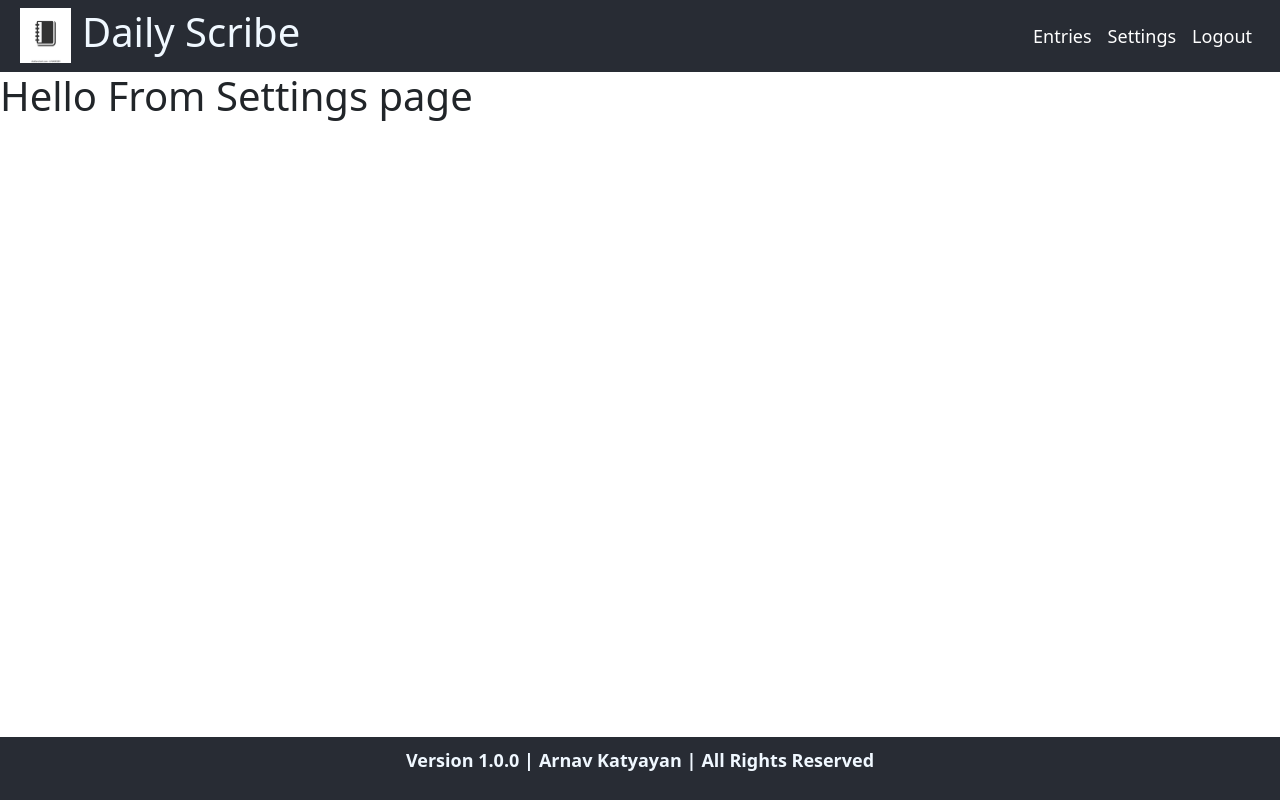
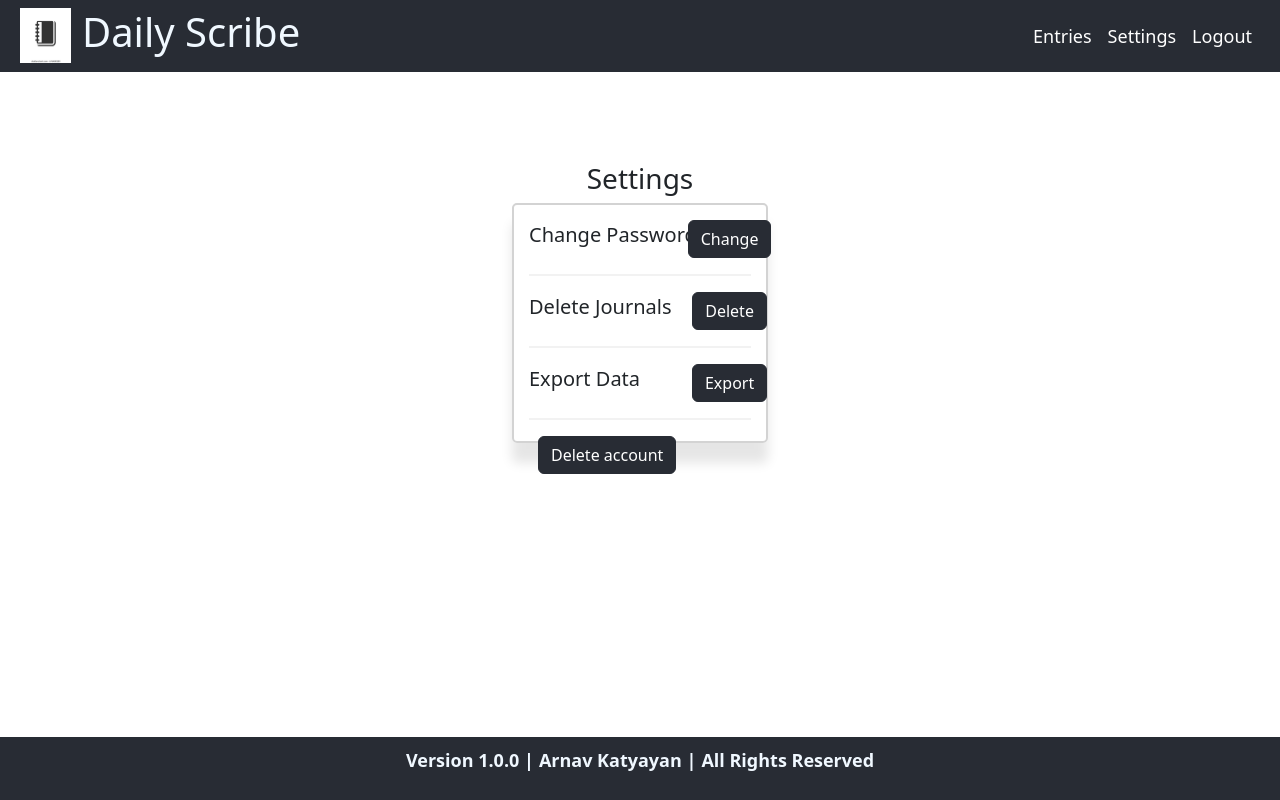
Before and after one commit to arnavkatyayan/DailyScribe, a React (Create React App) app in the folder DailyScribeNotesFE/dailyscribenotesfrontend/: page /settings in a window 1280 px wide. Built offline with nearby package versions, Linux system fonts and the light colour scheme; sample sign-in values are in the browser's storage.

Commit message:
Settings page changes and other minor changes.

```diff
--- a/DailyScribeNotesFE/dailyscribenotesfrontend/src/App.css
+++ b/DailyScribeNotesFE/dailyscribenotesfrontend/src/App.css
@@ -271,3 +271,46 @@
   position: absolute;
   font-weight: 600;
 }
+.settings-page {
+  display: flex;
+  align-items: center;
+  justify-content: center;
+  position: relative;
+  top:7vw;
+  flex-direction: column;
+}
+.settings-box {
+  height: 30vh;
+  width:20vw;
+  border-radius: 5px;
+  border:2px solid lightgray;
+  box-shadow: 0 20px 12px rgba(0, 0, 0, 0.1);
+  padding:15px;
+  position: relative;
+}
+.settings-options {
+  display: flex;
+  align-items: center;
+  justify-content: center;
+  gap:20px;
+}
+.btn.btn-primary {
+  background-color: #282c34;
+  border-color: #282c34;
+}
+.btn.btn-primary:hover{
+  background-color: #282c34;
+  border-color: #282c34;
+}
+.del-acc {
+  position: absolute;
+  right:7vw;
+}
+.setting-name {
+  position: absolute;
+  left:15px;
+}
+.setting-button {
+  position: relative;
+  left:7vw;
+}
--- a/DailyScribeNotesFE/dailyscribenotesfrontend/src/Entries.js
+++ b/DailyScribeNotesFE/dailyscribenotesfrontend/src/Entries.js
@@ -31,9 +31,6 @@ const filteredEntries = props.entries.filter((journal) =>
     journal.journal.toLowerCase().includes(search.toLowerCase())
 );
 
-useEffect (()=> {
-
-},[filteredEntries]);
 
 return (
     <div className="entries-page">
--- a/DailyScribeNotesFE/dailyscribenotesfrontend/src/HomePage.js
+++ b/DailyScribeNotesFE/dailyscribenotesfrontend/src/HomePage.js
@@ -171,13 +171,19 @@ function HomePage(props) {
                 </div>
                 <div className="quick-stats recently-added">
                     <h3>Recent Entries</h3>
-                    {recentEntries.map((entry) => (
-                        <div key={entry.id} className="entries">
-                            <h5 className="journals">{entry.title} ({getDate(entry.date)})</h5>
-                            <p className="journals">{entry.journal}</p>
+                    {recentEntries.length ? (
+                        recentEntries.map((entry) => (
+                            <div key={entry.id} className="entries">
+                                <h5 className="journals">
+                                    {entry.title} ({getDate(entry.date)})
+                                </h5>
+                                <p className="journals">{entry.journal}</p>
+                            </div>
+                        ))
+                    ) : (
+                        <p className="no-journal-css">No journals found.</p>
+                    )}
 
-                        </div>
-                    ))}
                 </div>
             </div>
         </div>
--- a/DailyScribeNotesFE/dailyscribenotesfrontend/src/Settings.js
+++ b/DailyScribeNotesFE/dailyscribenotesfrontend/src/Settings.js
@@ -1,10 +1,34 @@
 import React from "react";
+import ReactSwitch from "react-switch";
+import {useState, useEffect} from "react";
+import Swal from "sweetalert2";
+import { Button } from "react-bootstrap";
 
-function Settings() {
-
+function Settings(props) {
+    const [isChangePasswordClicked, setIsChangePasswordClicked] = useState(false);
+    const settingsOptions = [
+        { name: "Change Password", button: "Change" },
+        { name: "Delete Journals", button: "Delete" },
+        { name: "Export Data", button: "Export" }
+    ];
 
     return (
-        <h1>Hello From Settings page</h1>
+        <div className="settings-page">
+            <h3>Settings</h3>
+            <div className="settings-box">
+            {settingsOptions.map((setting)=>
+            <>
+            <div className="settings-options">
+                <h5 className="setting-name">{setting.name}</h5>
+                <Button className="setting-button">{setting.button}</Button>
+
+                </div>
+            <hr style={{ border: '1px solid #ccc' }} />
+                </>
+            )}
+            <Button className="del-acc">Delete account</Button>
+            </div>
+        </div>
     )
 }
 export default Settings;
```
